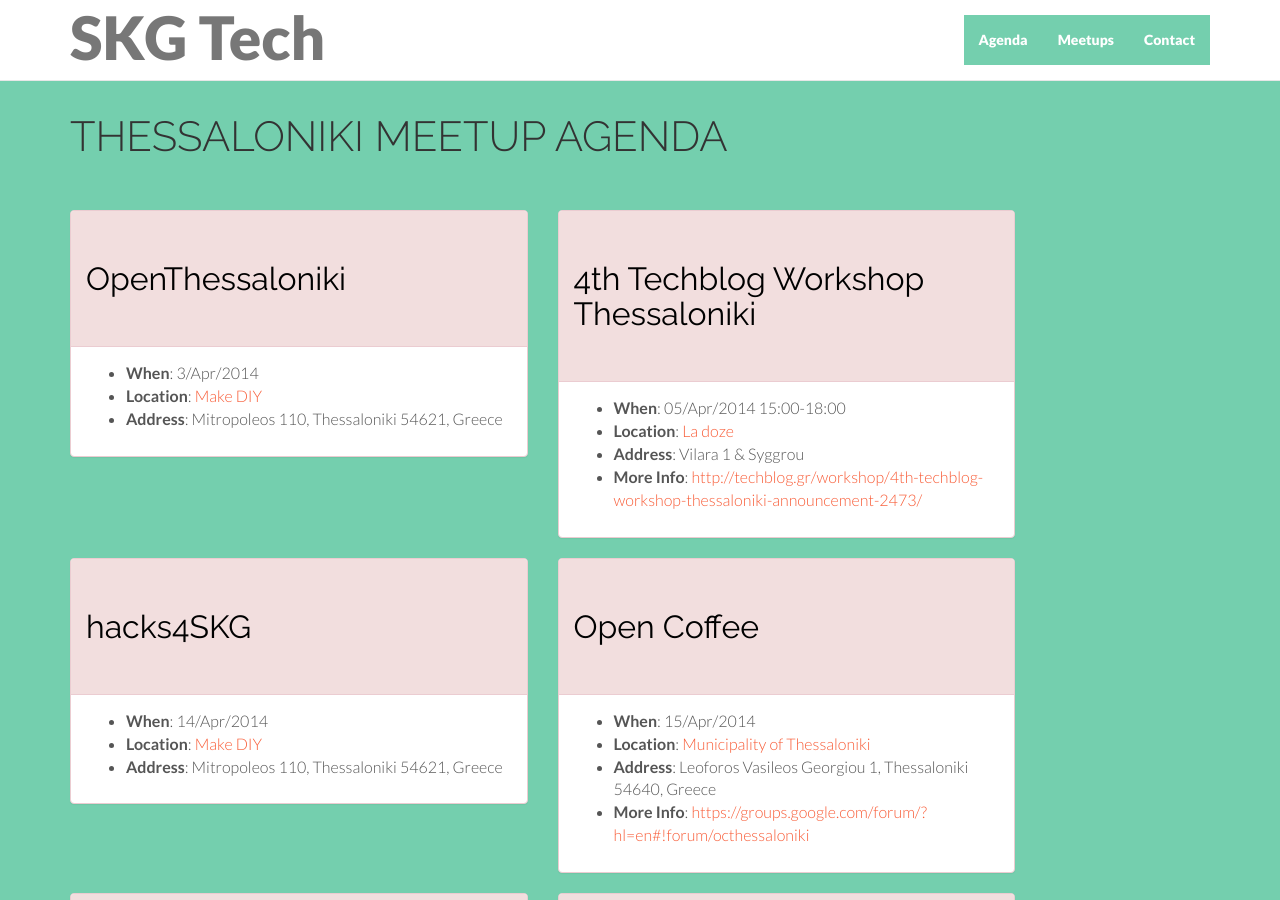
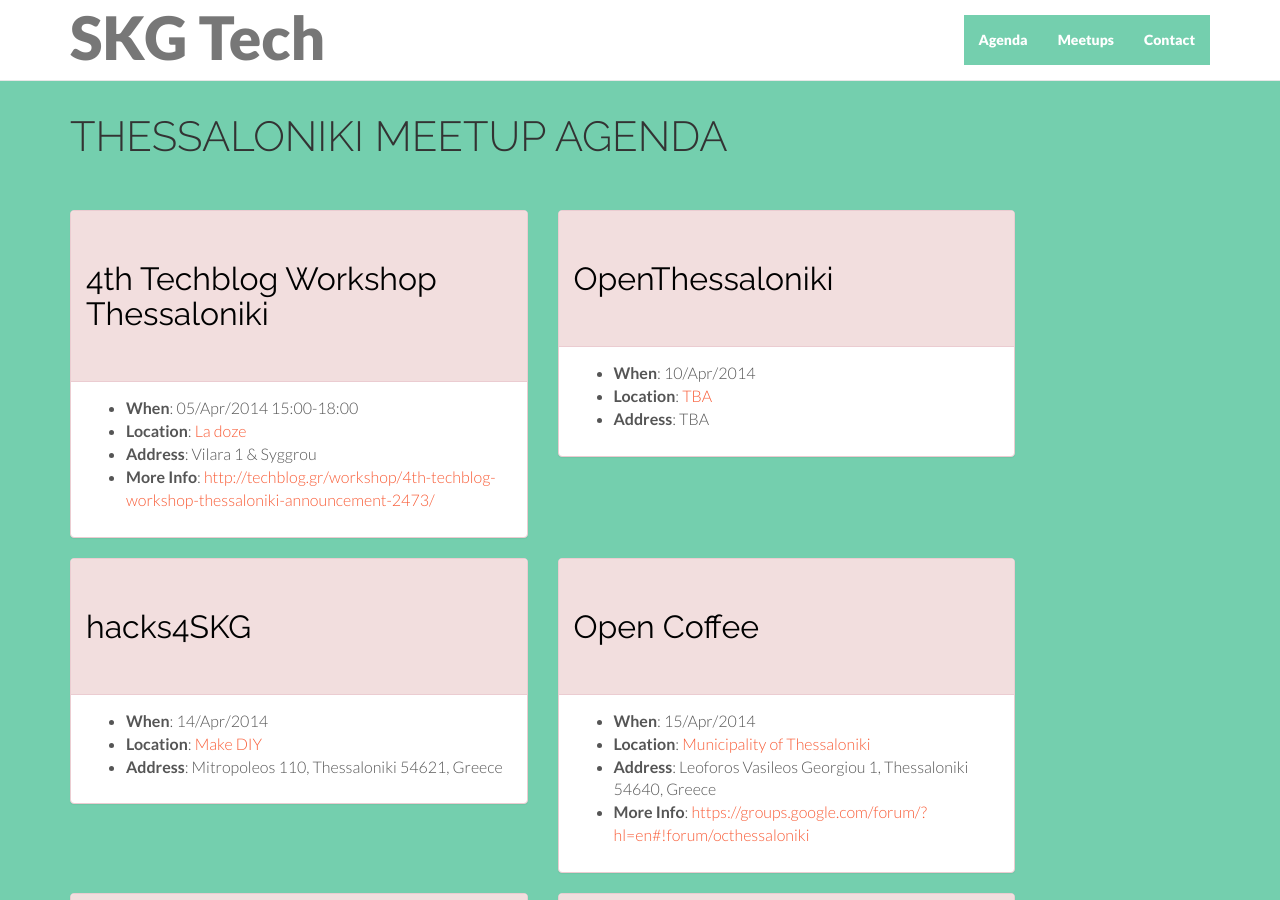
Before and after one commit to skgtech/skgtech.github.io, a Jekyll site: the page built from index.html, in a window 1280 px wide and 900 px high, scrolled down 691 px. Built offline with Jekyll 4.4.1, drawn with Linux system fonts in a browser that asks for light colours; nearby versions of some CDN libraries; Markdown is read by kramdown in place of the engine named in the settings; comment, search, counter and statistics services are not loaded.

Commit message:
rearrange openThess

```diff
--- a/_data/agenda.yaml
+++ b/_data/agenda.yaml
@@ -1,14 +1,13 @@
-- name: "OpenThessaloniki"
-  date: "3/Apr/2014"
-  location: "Make DIY"
-  address: "Mitropoleos 110, Thessaloniki 54621, Greece"
-  locationUrl: "https://maps.google.com/maps?q=Mitropoleos+110,+Thessaloniki,+Greece&hl=en&sll=37.990837,23.738339&sspn=0.179392,0.313454&oq=110+mitropoleos,+thessalo&hnear=Mitropoleos+110,+Thessaloniki,+Greece&t=m&z=16"
 - name: "4th Techblog Workshop Thessaloniki"
   date: "05/Apr/2014 15:00-18:00"
   location: "La doze"
   address: "Vilara 1 & Syggrou"
   locationUrl: "https://www.google.gr/maps/place/%CE%92%CE%B7%CE%BB%CE%B1%CF%81%CE%AC+1/@40.637274,22.939024,16z/data=!4m2!3m1!1s0x14a839a7a6cb7ddf:0xcea4a79fe3c02da4?hl=el"
   website: "http://techblog.gr/workshop/4th-techblog-workshop-thessaloniki-announcement-2473/"
+- name: "OpenThessaloniki"
+  date: "10/Apr/2014"
+  location: "TBA"
+  address: "TBA"
 - name: "hacks4SKG"
   date: "14/Apr/2014"
   location: "Make DIY"
```
